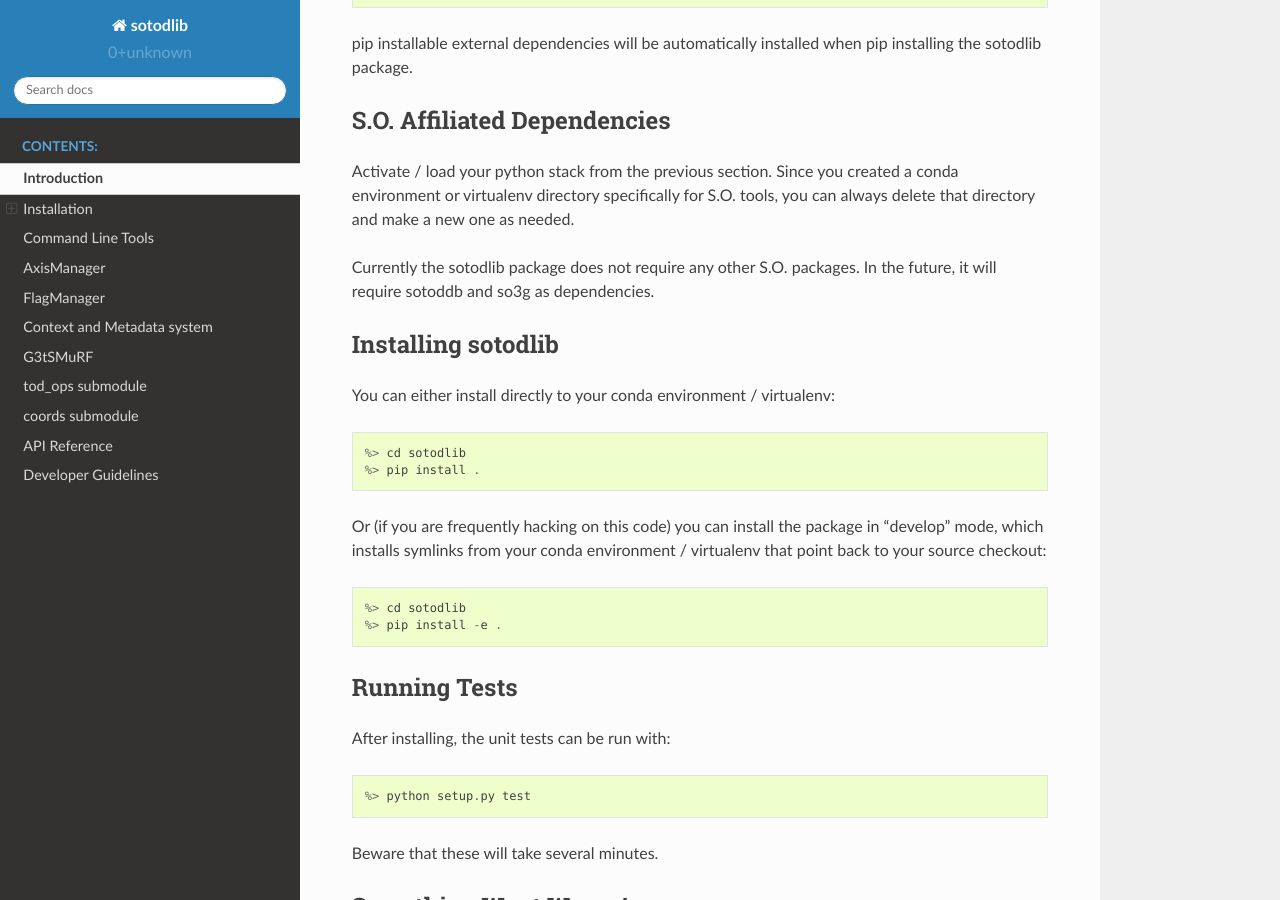
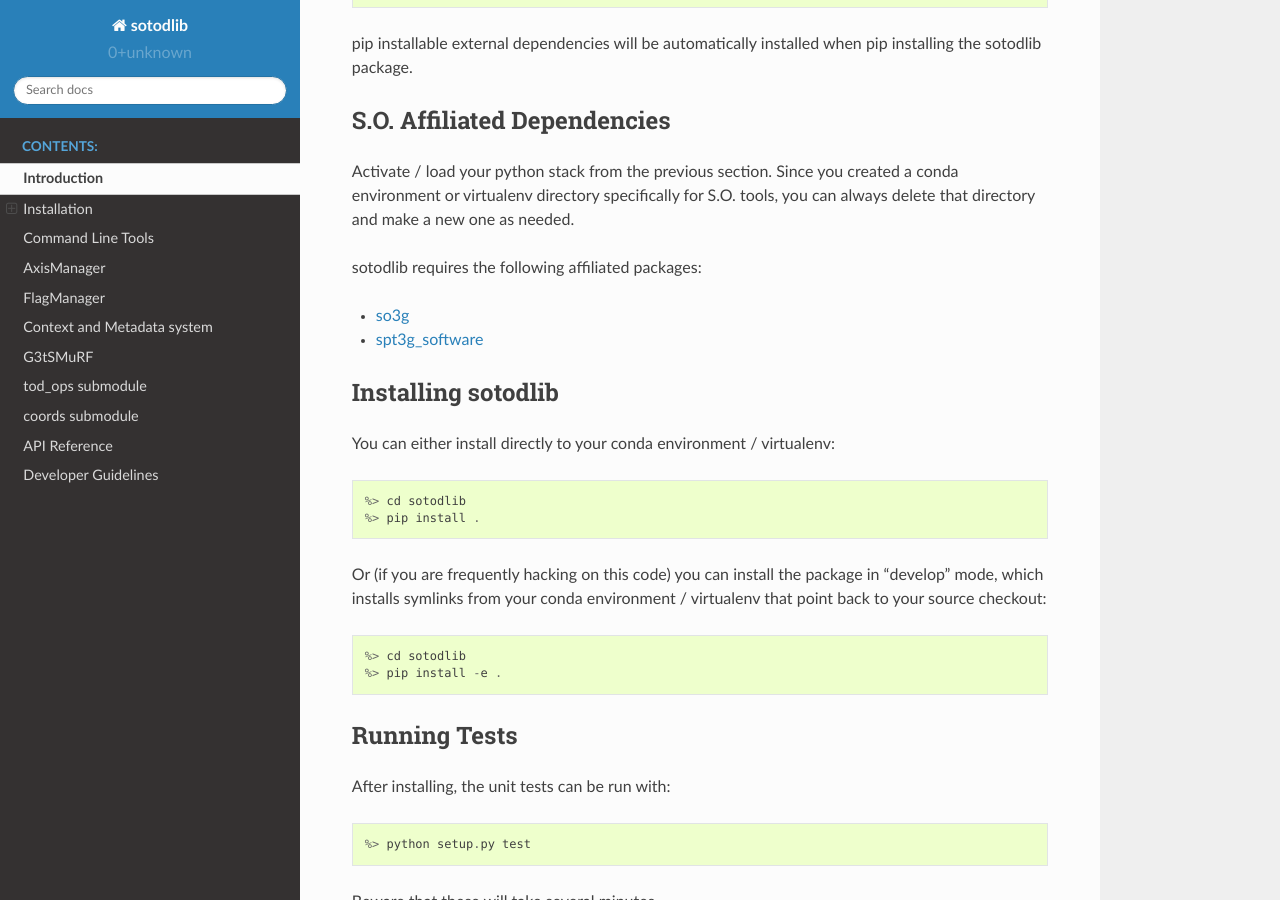
Before and after one commit to simonsobs/sotodlib, a Sphinx documentation site: the page built from docs/intro.rst, in a window 1280 px wide and 900 px high, scrolled down 985 px. Built offline with Sphinx 7.4.7 and the Read the Docs theme 2.0.0, drawn with Linux system fonts in a browser that asks for light colours.

Commit message:
Add so3g/spt3g links to installation docs

```diff
--- a/docs/intro.rst
+++ b/docs/intro.rst
@@ -56,8 +56,13 @@ Activate / load your python stack from the previous section.  Since you created
 a conda environment or virtualenv directory specifically for S.O. tools, you
 can always delete that directory and make a new one as needed.
 
-Currently the sotodlib package does not require any other S.O. packages.  In
-the future, it will require sotoddb and so3g as dependencies.
+sotodlib requires the following affiliated packages:
+
+- `so3g`_
+- `spt3g_software`_
+
+.. _so3g: https://github.com/simonsobs/so3g
+.. _spt3g_software: https://github.com/CMB-S4/spt3g_software
 
 
 Installing sotodlib
```
